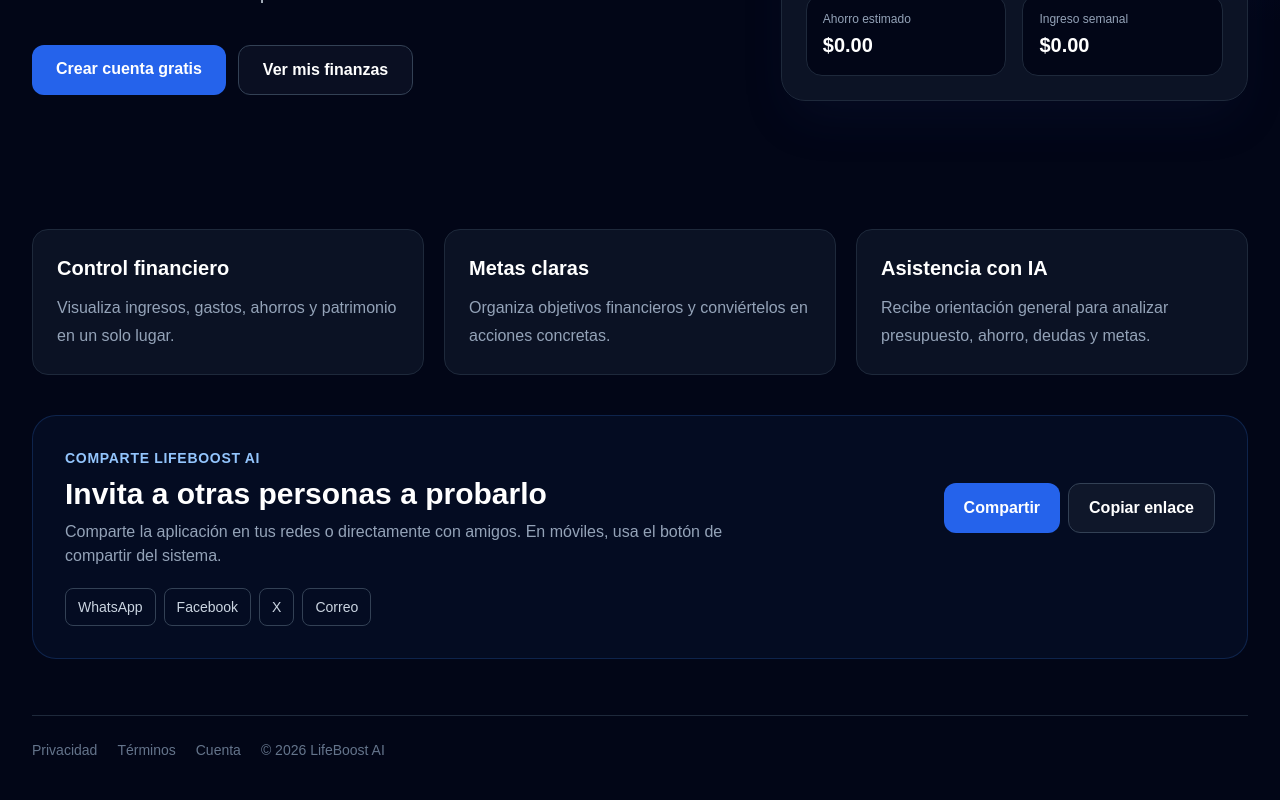
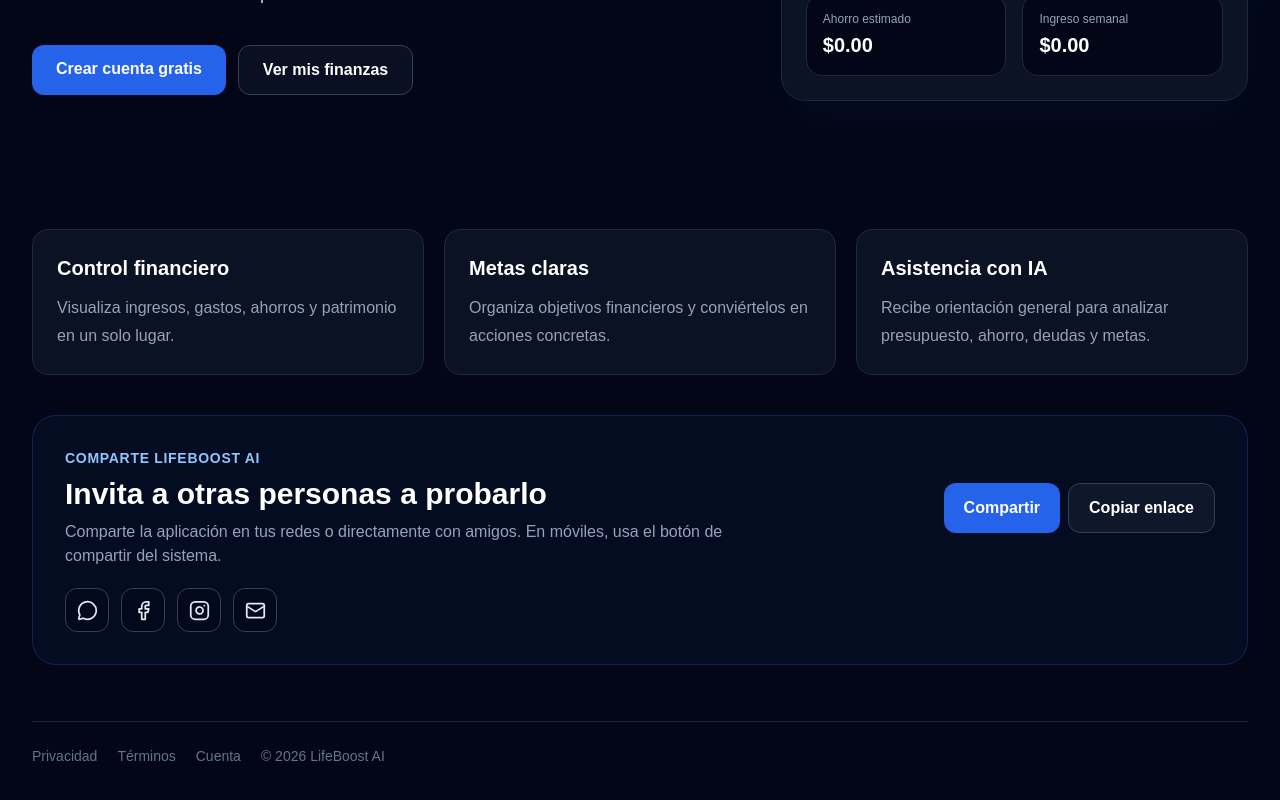
Before and after one commit to RastaGaming24-create/-LifeBoost-AI, a Next.js app: page / in a window 1280 px wide. Shown: the part 552-1352 px from the top of the page. Built offline with nearby package versions, Linux system fonts and the light colour scheme; no server answers.

Commit message:
feat: replace X with social share icons

```diff
--- a/components/ShareLifeBoost.tsx
+++ b/components/ShareLifeBoost.tsx
@@ -1,6 +1,7 @@
 "use client";
 
 import { useState } from "react";
+import { Facebook, Instagram, Mail, MessageCircle } from "lucide-react";
 
 const APP_URL = "https://life-boost-ai.vercel.app/";
 const SHARE_TEXT = "Estoy probando LifeBoost AI para organizar mis finanzas, controlar gastos y alcanzar metas. Pruébalo gratis:";
@@ -31,8 +32,14 @@ export default function ShareLifeBoost() {
     }
   }
 
+  async function shareInstagram() {
+    await copyLink();
+    window.open("https://www.instagram.com/", "_blank", "noopener,noreferrer");
+  }
+
   const encodedText = encodeURIComponent(`${SHARE_TEXT} ${APP_URL}`);
   const encodedUrl = encodeURIComponent(APP_URL);
+  const iconButton = "inline-flex h-11 w-11 items-center justify-center rounded-xl border border-slate-700 bg-slate-950/50 text-slate-200 transition hover:border-blue-400/60 hover:bg-slate-900 hover:text-white focus:outline-none focus:ring-2 focus:ring-blue-500/50";
 
   return (
     <section className="mt-10 rounded-3xl border border-blue-500/20 bg-blue-500/5 p-6 sm:p-8">
@@ -47,11 +54,11 @@ export default function ShareLifeBoost() {
           <button onClick={copyLink} className="rounded-xl border border-slate-700 bg-slate-900 px-5 py-3 font-semibold text-white hover:bg-slate-800">Copiar enlace</button>
         </div>
       </div>
-      <div className="mt-5 flex flex-wrap gap-2 text-sm">
-        <a className="rounded-lg border border-slate-700 px-3 py-2 text-slate-300 hover:bg-slate-900" href={`https://wa.me/?text=${encodedText}`} target="_blank" rel="noopener noreferrer">WhatsApp</a>
-        <a className="rounded-lg border border-slate-700 px-3 py-2 text-slate-300 hover:bg-slate-900" href={`https://www.facebook.com/sharer/sharer.php?u=${encodedUrl}`} target="_blank" rel="noopener noreferrer">Facebook</a>
-        <a className="rounded-lg border border-slate-700 px-3 py-2 text-slate-300 hover:bg-slate-900" href={`https://twitter.com/intent/tweet?text=${encodeURIComponent(SHARE_TEXT)}&url=${encodedUrl}`} target="_blank" rel="noopener noreferrer">X</a>
-        <a className="rounded-lg border border-slate-700 px-3 py-2 text-slate-300 hover:bg-slate-900" href={`mailto:?subject=${encodeURIComponent("Prueba LifeBoost AI")}&body=${encodedText}`}>Correo</a>
+      <div className="mt-5 flex items-center gap-3" aria-label="Compartir en redes sociales">
+        <a aria-label="Compartir por WhatsApp" title="WhatsApp" className={iconButton} href={`https://wa.me/?text=${encodedText}`} target="_blank" rel="noopener noreferrer"><MessageCircle size={21} /></a>
+        <a aria-label="Compartir en Facebook" title="Facebook" className={iconButton} href={`https://www.facebook.com/sharer/sharer.php?u=${encodedUrl}`} target="_blank" rel="noopener noreferrer"><Facebook size={21} /></a>
+        <button aria-label="Compartir en Instagram" title="Instagram" className={iconButton} onClick={shareInstagram}><Instagram size={21} /></button>
+        <a aria-label="Compartir por correo" title="Correo" className={iconButton} href={`mailto:?subject=${encodeURIComponent("Prueba LifeBoost AI")}&body=${encodedText}`}><Mail size={21} /></a>
       </div>
     </section>
   );
```
